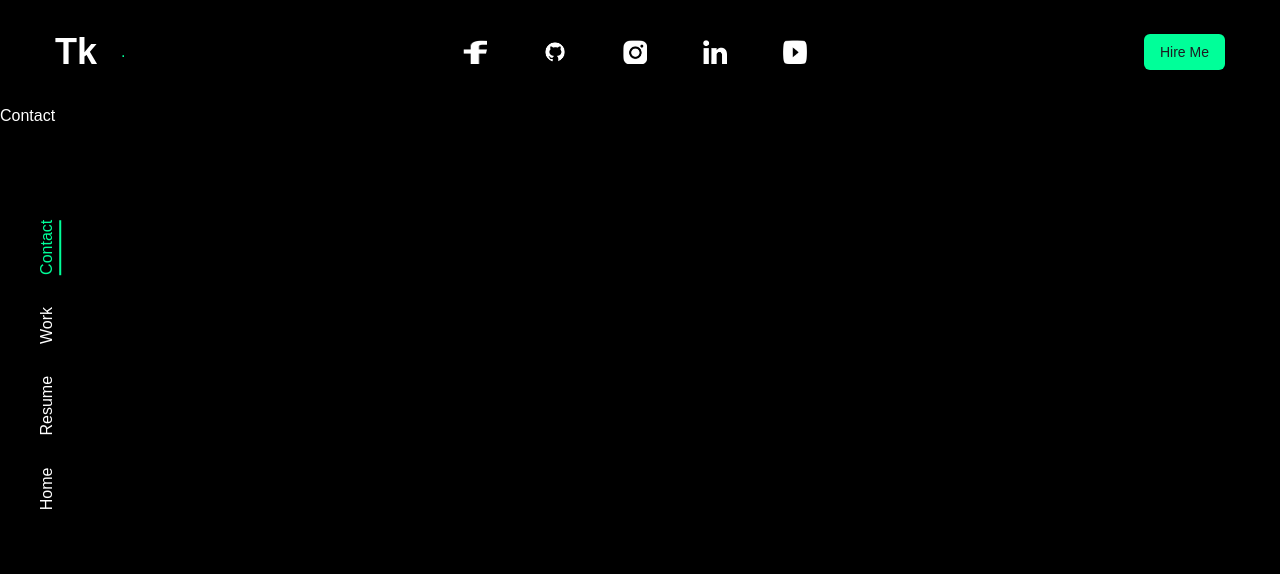
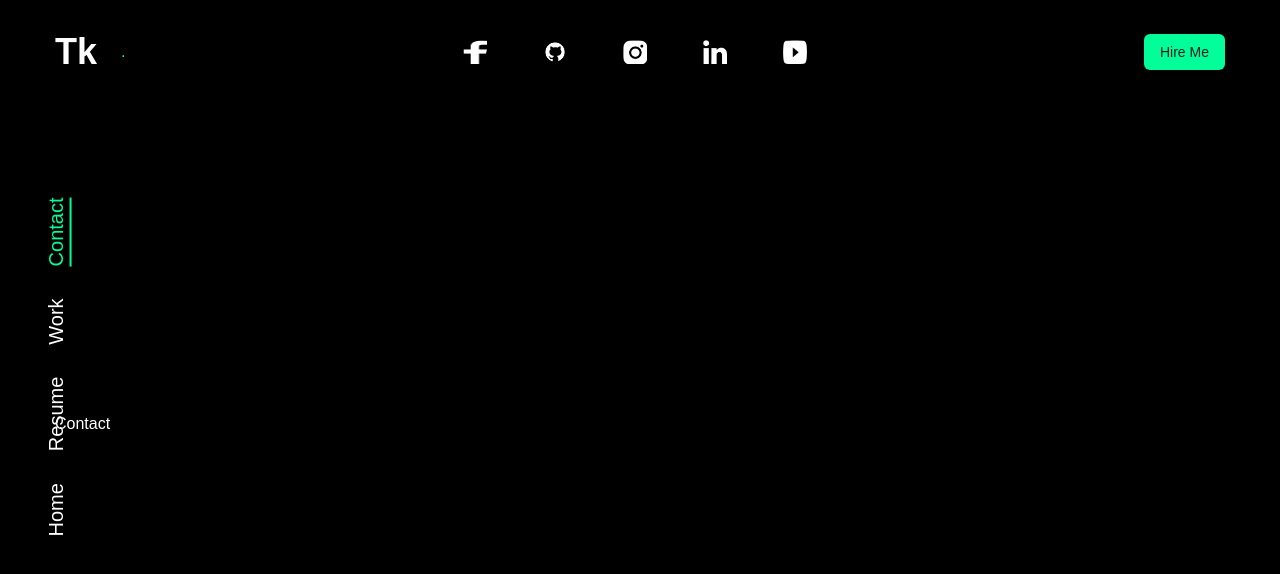
Before and after one commit to Tony-kan/portfolio_v3, a Next.js app: page /contact in a window 1280 px wide. Shown: the top 574 px of the page. Built offline with nearby package versions, Linux system fonts and the light colour scheme.

Commit message:
Resume : font and theming fixes

```diff
--- a/app/contact/page.tsx
+++ b/app/contact/page.tsx
@@ -1,9 +1,23 @@
+"use client";
+
+import { motion } from "framer-motion";
 import React from "react";
 
 function Contact() {
-  return <div>
-    <h1 className="text-white">Contact</h1>
-  </div>;
+  return (
+    <motion.div
+      initial={{ opacity: 0 }}
+      animate={{
+        opacity: 1,
+        transition: { delay: 2.4, duration: 0.4, ease: "easeIn" },
+      }}
+      className="min-h-[80vh] flex items-center justify-center py-12 xl:py-0"
+    >
+      <div className="container mx-auto">
+        <h1 className="text-white">Contact</h1>
+      </div>
+    </motion.div>
+  );
 }
 
 export default Contact;
--- a/app/page.tsx
+++ b/app/page.tsx
@@ -29,7 +29,7 @@ export default function Home() {
         </div>
 
         {/* btn and socials  handlers */}
-        <div className="flex flex-col xl:flex-row items-center mt-24">
+        <div className="flex flex-col xl:flex-row items-center ml-16 mt-24">
           <Button
             variant="outline"
             size="lg"
--- a/app/resume/page.tsx
+++ b/app/resume/page.tsx
@@ -104,7 +104,7 @@ function Resume() {
                           className="bg-[#232329] h-[184px]  py-6 px-10 rounded-xl flex flex-col justify-center items-center  lg:items-start gap-1"
                         >
                           <span className="text-accent">{item.duration}</span>
-                          <h3 className="text-xl max-w-[260px] min-h-[60px] text-center  lg:text-left">
+                          <h3 className="text-xl font-bold text-white max-w-[260px] min-h-[60px] text-center  lg:text-left">
                             {item.position}
                           </h3>
                           <div className="flex items-center gap-3">
@@ -137,7 +137,7 @@ function Resume() {
                           className="bg-[#232329] h-[184px]  py-6 px-10 rounded-xl flex flex-col justify-center items-center  lg:items-start gap-1"
                         >
                           <span className="text-accent">{item.duration}</span>
-                          <h3 className="text-xl max-w-[260px] min-h-[60px] text-center lg:text-left capitalize">
+                          <h3 className="text-xl font-bold text-white max-w-[260px] min-h-[60px] text-center lg:text-left capitalize">
                             {item.degree}
                           </h3>
                           <div className="flex items-center gap-3">
@@ -170,7 +170,7 @@ function Resume() {
                         <TooltipProvider delayDuration={100}>
                           <Tooltip>
                             <TooltipTrigger className="w-full h-[150px] bg-[#232329] rounded-xl flex justify-center items-center group">
-                              <div className="text-6xl group-hover:text-accent transition-all duration-300">
+                              <div className="text-6xl font-bold text-white group-hover:text-accent transition-all duration-300">
                                 {skill.icon}
                               </div>
                             </TooltipTrigger>
@@ -207,7 +207,9 @@ function Resume() {
                         <span className="text-white/60">
                           {item.fieldName}:{""}
                         </span>
-                        <span className="text-xl">{item.fieldValue}</span>
+                        <span className="text-xl font-bold text-white">
+                          {item.fieldValue}
+                        </span>
                       </li>
                     );
                   })}
--- a/app/work/page.tsx
+++ b/app/work/page.tsx
@@ -1,10 +1,21 @@
+"use client";
+import { motion } from "framer-motion";
 import React from "react";
 
 function Work() {
   return (
-    <div>
-      <h1 className="text-white">Work</h1>
-    </div>
+    <motion.div
+      initial={{ opacity: 0 }}
+      animate={{
+        opacity: 1,
+        transition: { delay: 2.4, duration: 0.4, ease: "easeIn" },
+      }}
+      className="min-h-[80vh] flex items-center justify-center py-12 xl:py-0"
+    >
+      <div className="container mx-auto">
+        <h1 className="text-white">Work</h1>
+      </div>
+    </motion.div>
   );
 }
 
--- a/components/Nav.tsx
+++ b/components/Nav.tsx
@@ -17,7 +17,7 @@ function Nav() {
             key={index}
             className={`${
               link.path === pathname && "text-accent border-b-2 border-accent"
-            } capitalize font-medium hover:text-accent transition-all`}
+            } capitalize text-xl font-medium hover:text-accent transition-all`}
           >
             {link.name}
           </Link>
--- a/components/SideNavBar.tsx
+++ b/components/SideNavBar.tsx
@@ -6,7 +6,7 @@ import MobileNav from "./MobileNav";
 
 function SideNavBar() {
   return (
-    <header className="py-8 xl:py-12 text-white lg:-rotate-90 lg:fixed lg:-left-28 lg:top-72 lg:z-40">
+    <header className="py-8 xl:py-12 text-white lg:-rotate-90 lg:fixed lg:-left-32 lg:top-72 lg:z-40">
       <div className="container mx-auto flex justify-between items-center py-4">
         {/* logo  */}
         <Link
--- a/tailwind.config.ts
+++ b/tailwind.config.ts
@@ -39,12 +39,13 @@ export default {
           DEFAULT: "hsl(var(--secondary))",
           foreground: "hsl(var(--secondary-foreground))",
         },
-        muted: {
-          DEFAULT: "hsl(var(--muted))",
-          foreground: "hsl(var(--muted-foreground))",
-        },
+        // muted: {
+        //   DEFAULT: "hsl(var(--muted))",
+        //   foreground: "hsl(var(--muted-foreground))",
+        // },
         accent: {
           DEFAULT: "#00ff99",
+          // DEFAULT: "#31BEC7 ",
           hover: "#00e187",
         },
         destructive: {
```
